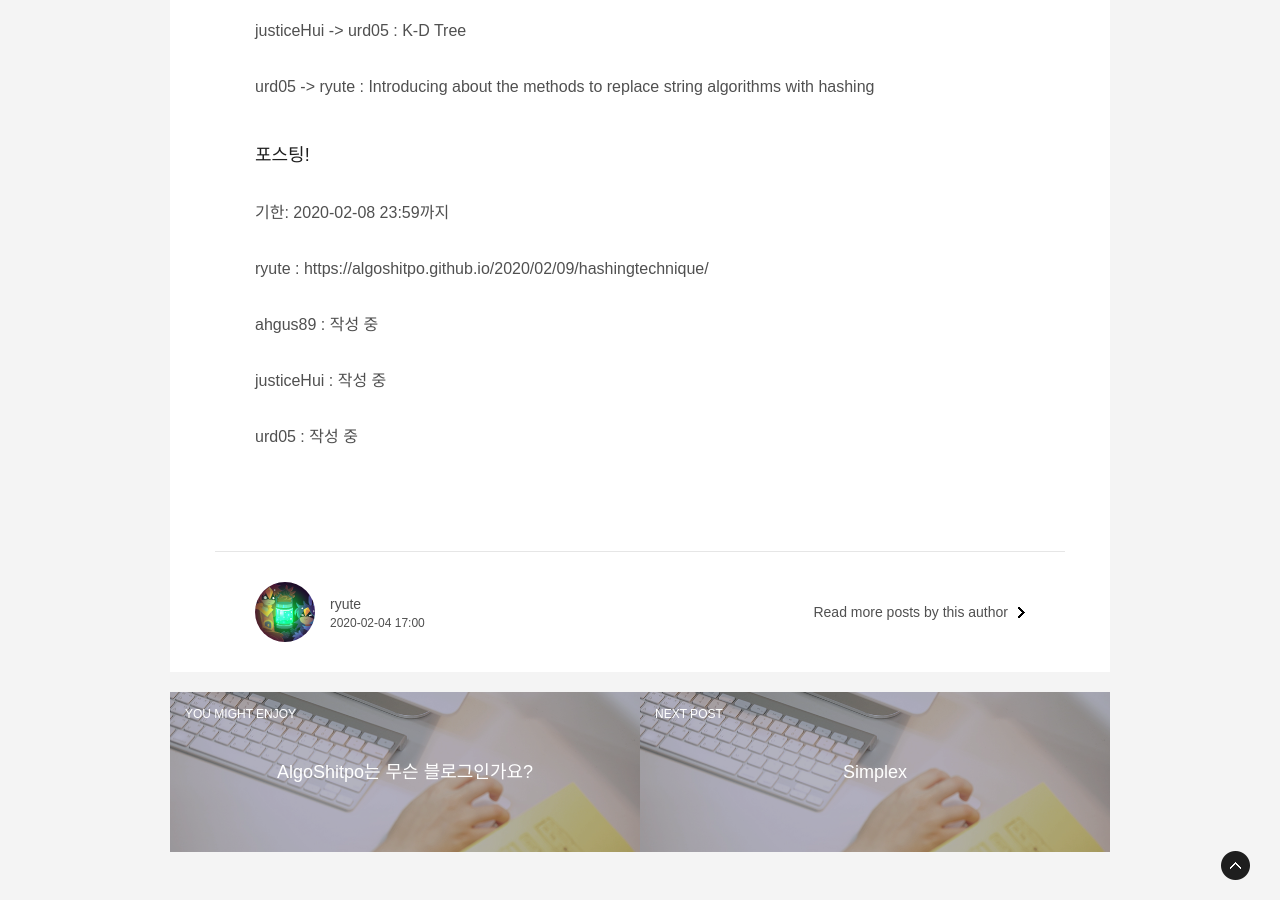
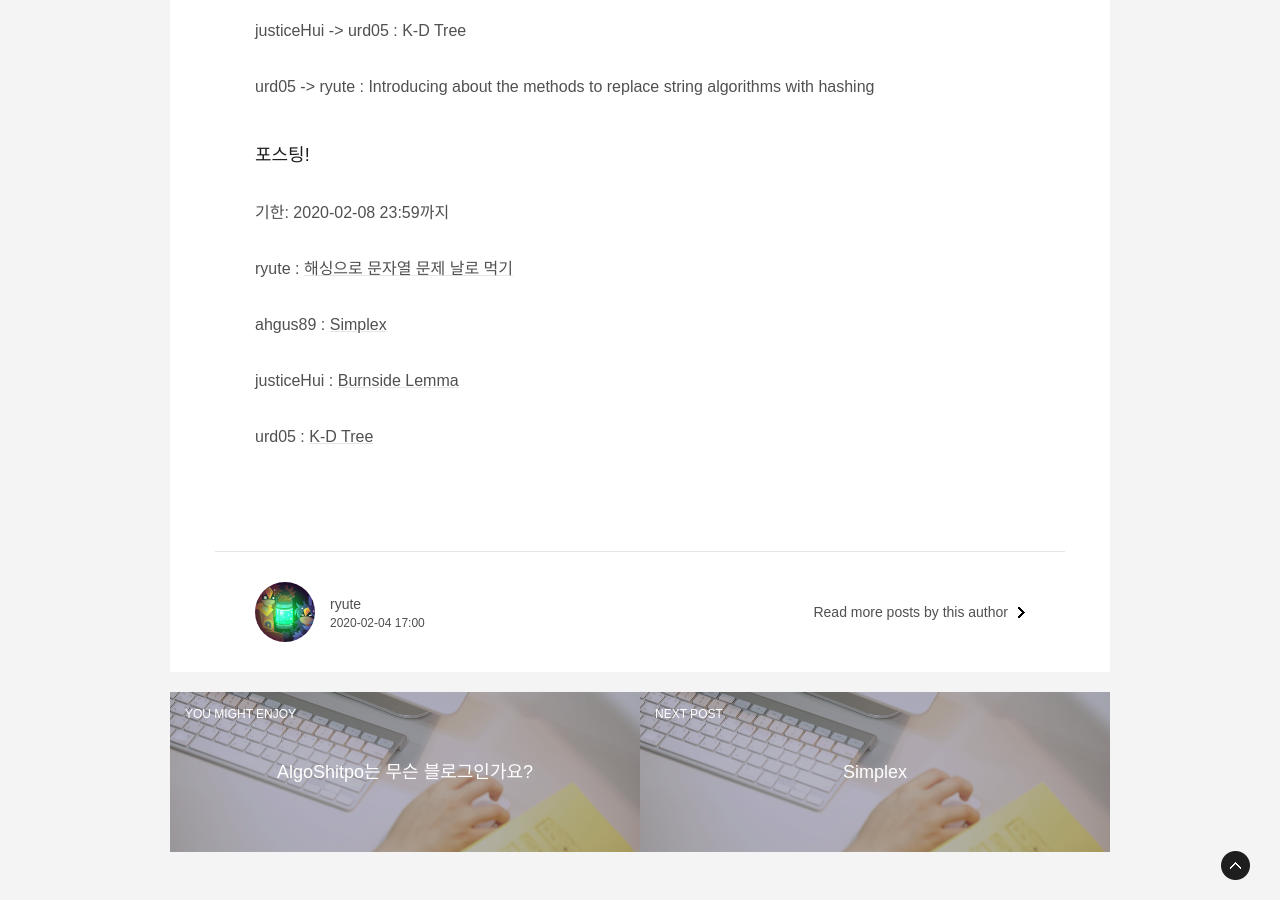
Before and after one commit to algoshitpo/algoshitpo.github.io, a Jekyll site: the page built from _posts/2020-02-04-week1.md, in a window 1280 px wide and 900 px high, scrolled down 847 px. Built offline with Jekyll 4.4.1, drawn with Linux system fonts in a browser that asks for light colours; some web fonts are replaced.

Commit message:
Update 2020-02-04-week1.md

```diff
--- a/_posts/2020-02-04-week1.md
+++ b/_posts/2020-02-04-week1.md
@@ -26,10 +26,10 @@ urd05 -> ryute : Introducing about the methods to replace string algorithms with
 
 기한: 2020-02-08 23:59까지
 
-ryute : https://algoshitpo.github.io/2020/02/09/hashingtechnique/
+ryute : [해싱으로 문자열 문제 날로 먹기](https://algoshitpo.github.io/2020/02/09/hashingtechnique/)
 
-ahgus89 : 작성 중
+ahgus89 : [Simplex](https://algoshitpo.github.io/2020/02/09/Simplex/)
 
-justiceHui : 작성 중
+justiceHui : [Burnside Lemma](https://algoshitpo.github.io/2020/02/09/burnside/)
 
-urd05 : 작성 중
+urd05 : [K-D Tree](https://algoshitpo.github.io/2020/02/09/kdtree/)
```
